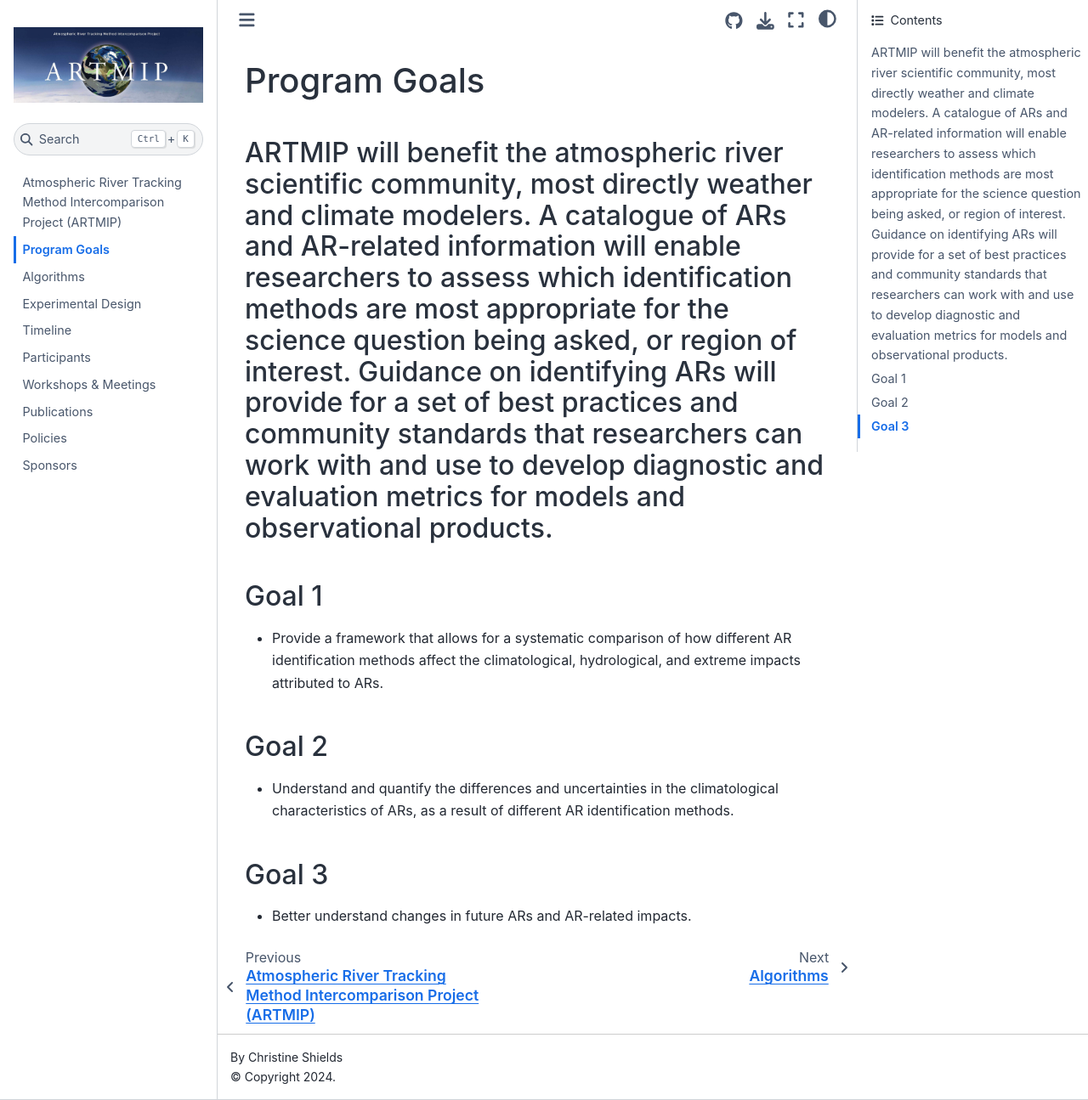
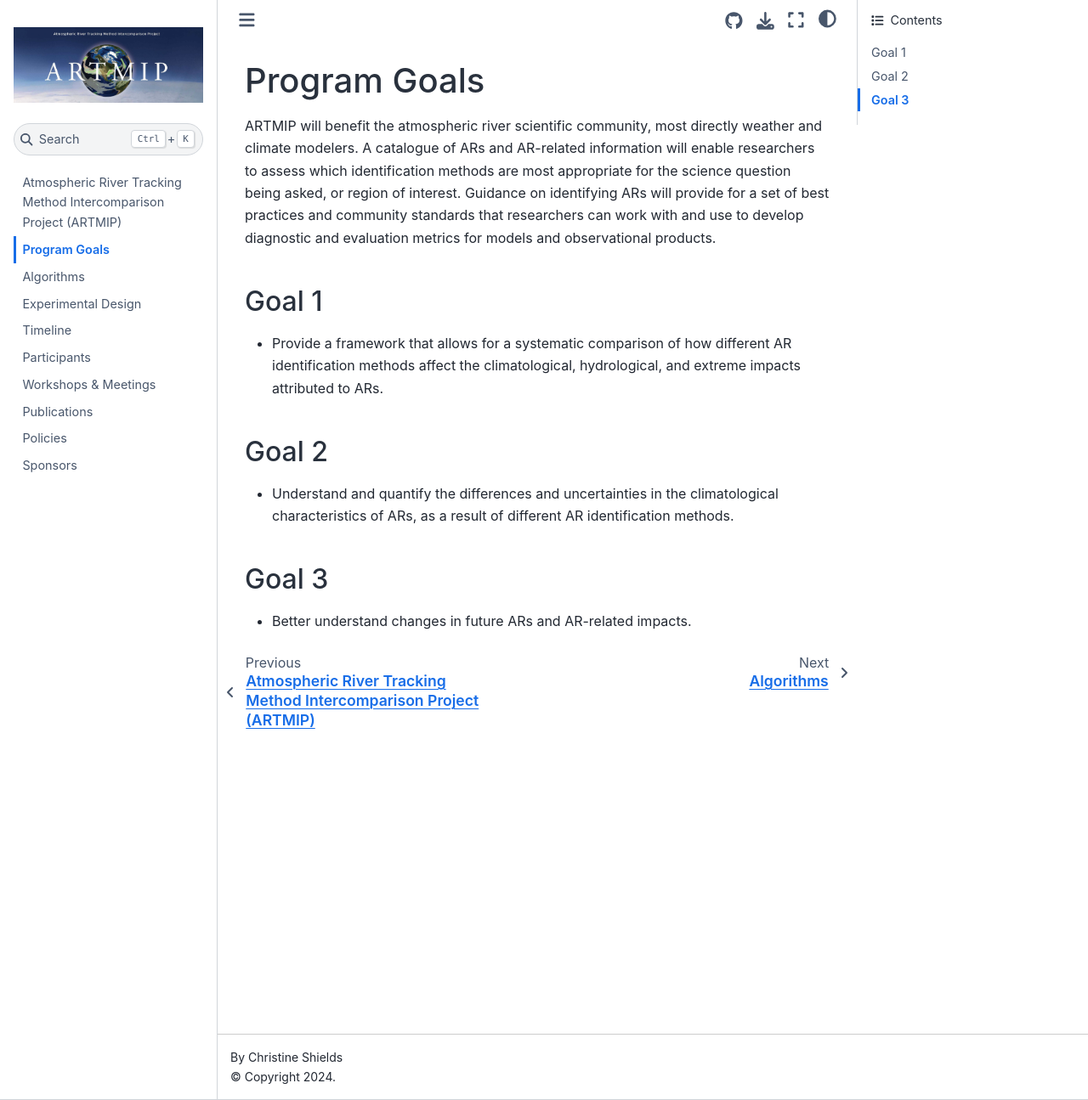
Before and after one commit to NCAR/ARTMIP, a Jupyter Book: the page built from book/program-goals.md, in a window 1280 px wide and 1295 px high. Shown: the whole window at 85% size. Built offline with Jupyter Book 1.0.4 settings and Sphinx 7.4.7 and the Sphinx Book theme 1.1.4, drawn with Linux system fonts in a browser that asks for light colours.

Commit message:
formatting

```diff
--- a/book/program-goals.md
+++ b/book/program-goals.md
@@ -1,5 +1,5 @@
 # Program Goals
-#### ARTMIP will benefit the atmospheric river scientific community, most directly weather and climate modelers. A catalogue of ARs and AR-related information will enable researchers to assess which identification methods are most appropriate for the science question being asked, or region of interest. Guidance on identifying ARs will provide for a set of best practices and community standards that researchers can work with and use to develop diagnostic and evaluation metrics for models and observational products.
+ARTMIP will benefit the atmospheric river scientific community, most directly weather and climate modelers. A catalogue of ARs and AR-related information will enable researchers to assess which identification methods are most appropriate for the science question being asked, or region of interest. Guidance on identifying ARs will provide for a set of best practices and community standards that researchers can work with and use to develop diagnostic and evaluation metrics for models and observational products.
 ## Goal 1
 * Provide a framework that allows for a systematic comparison of how different AR identification methods affect the climatological, hydrological, and extreme impacts attributed to ARs.
 ## Goal 2
```
